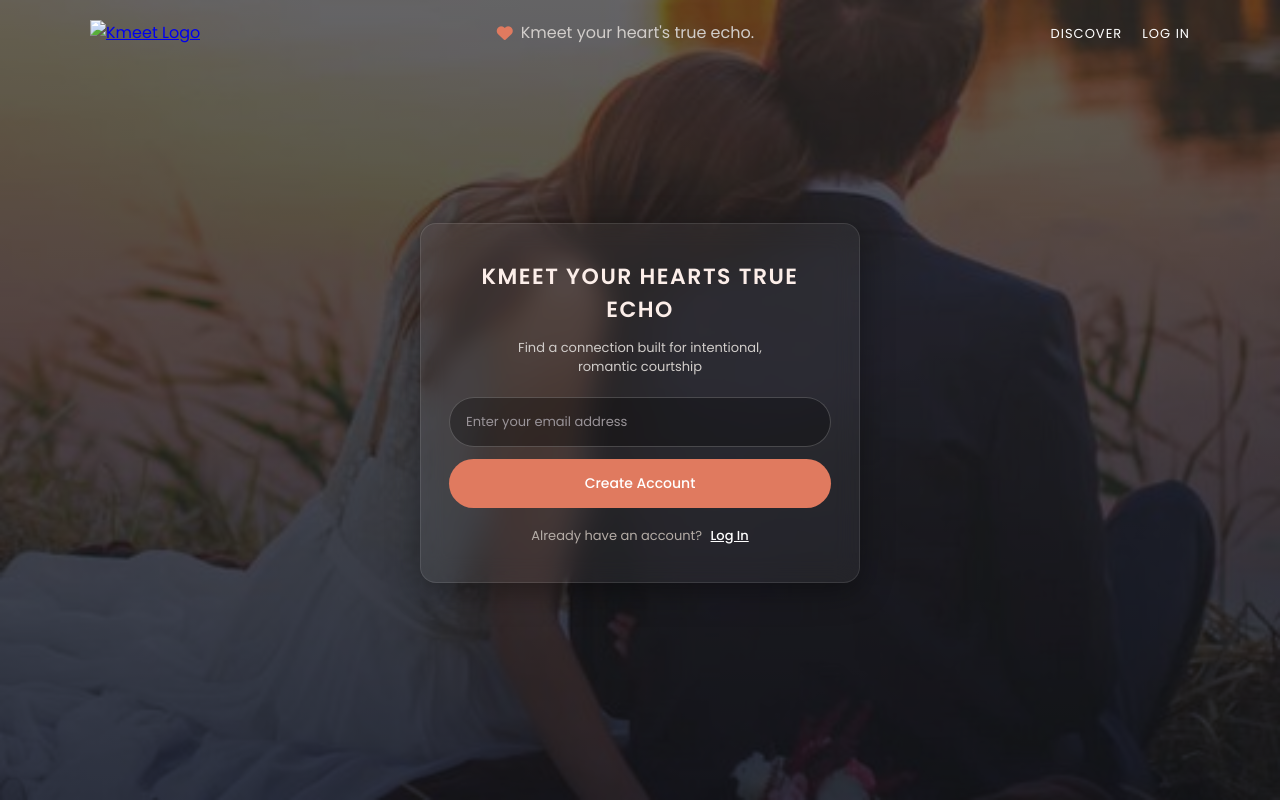
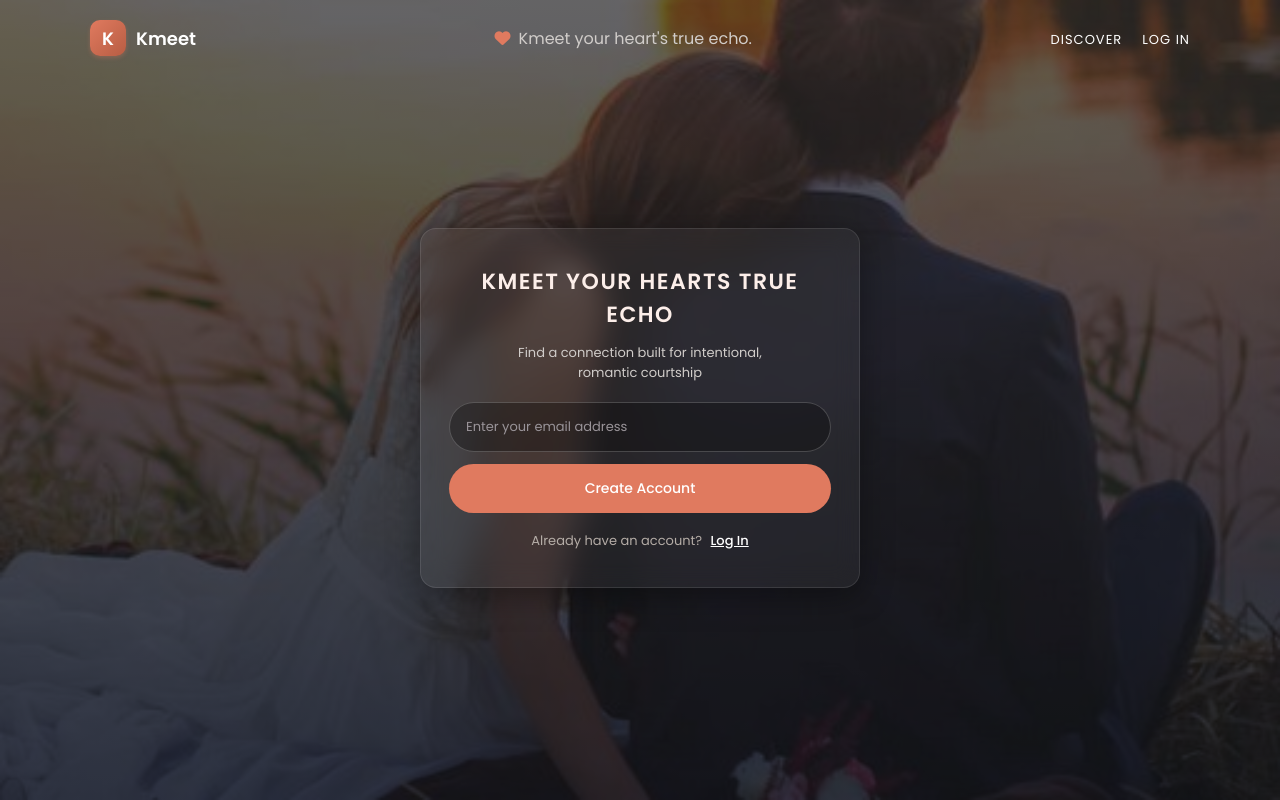
Before and after one commit to Kmet254/Kmeet, a website: page public/myweb.html in a window 1280 px wide. Drawn offline with Linux system fonts and the light colour scheme; a web font is replaced by a local one.

Commit message:
Update myweb.html

```diff
--- a/public/myweb.html
+++ b/public/myweb.html
@@ -1,4 +1,3 @@
-
 <!DOCTYPE html>
 <html lang="en">
 <head>
@@ -55,6 +54,35 @@
             align-items: center;
             width: 100%;
             max-width: 1100px;
+        }
+
+        /* Fixed Modern Logo Styling */
+        .logo-link {
+            display: flex;
+            align-items: center;
+            gap: 10px;
+            text-decoration: none;
+        }
+
+        .logo-icon {
+            background: linear-gradient(135deg, #e07a5f, #b85d43);
+            color: white;
+            width: 36px;
+            height: 36px;
+            border-radius: 10px;
+            display: flex;
+            align-items: center;
+            justify-content: center;
+            font-weight: 800;
+            font-size: 18px;
+            box-shadow: 0 2px 4px rgba(224, 122, 95, 0.3);
+        }
+
+        .logo-text {
+            font-size: 18px;
+            font-weight: 600;
+            color: #ffffff;
+            font-family: 'Poppins', sans-serif;
         }
 
         .main-nav h2 {
@@ -212,8 +240,9 @@
     <section class="header">
         <nav class="main-nav">
             <div class="logo">
-                <a href="#">
-                    <img src="Kmeet.jpg.jfif" alt="Kmeet Logo" width="50" height="40">
+                <a href="myweb.html" class="logo-link">
+                    <div class="logo-icon">K</div>
+                    <span class="logo-text">Kmeet</span>
                 </a>
             </div>
 
```
